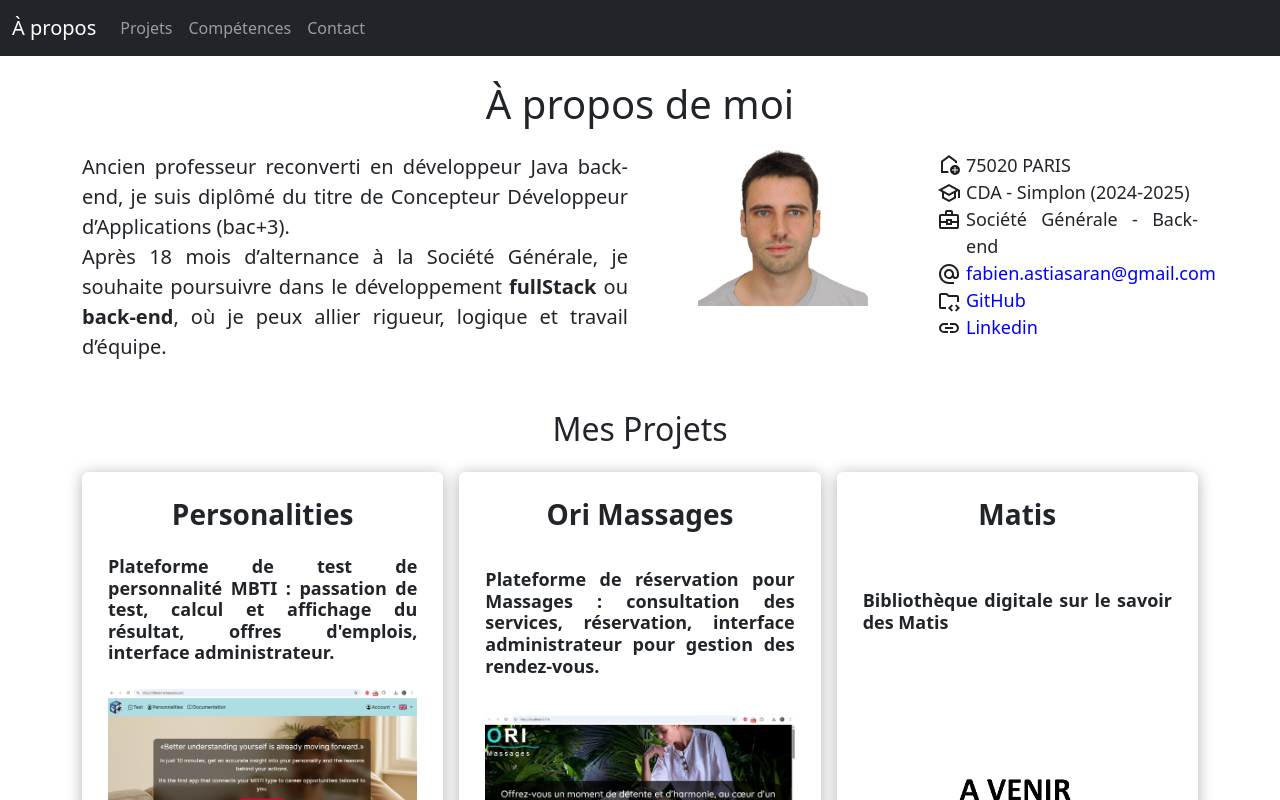
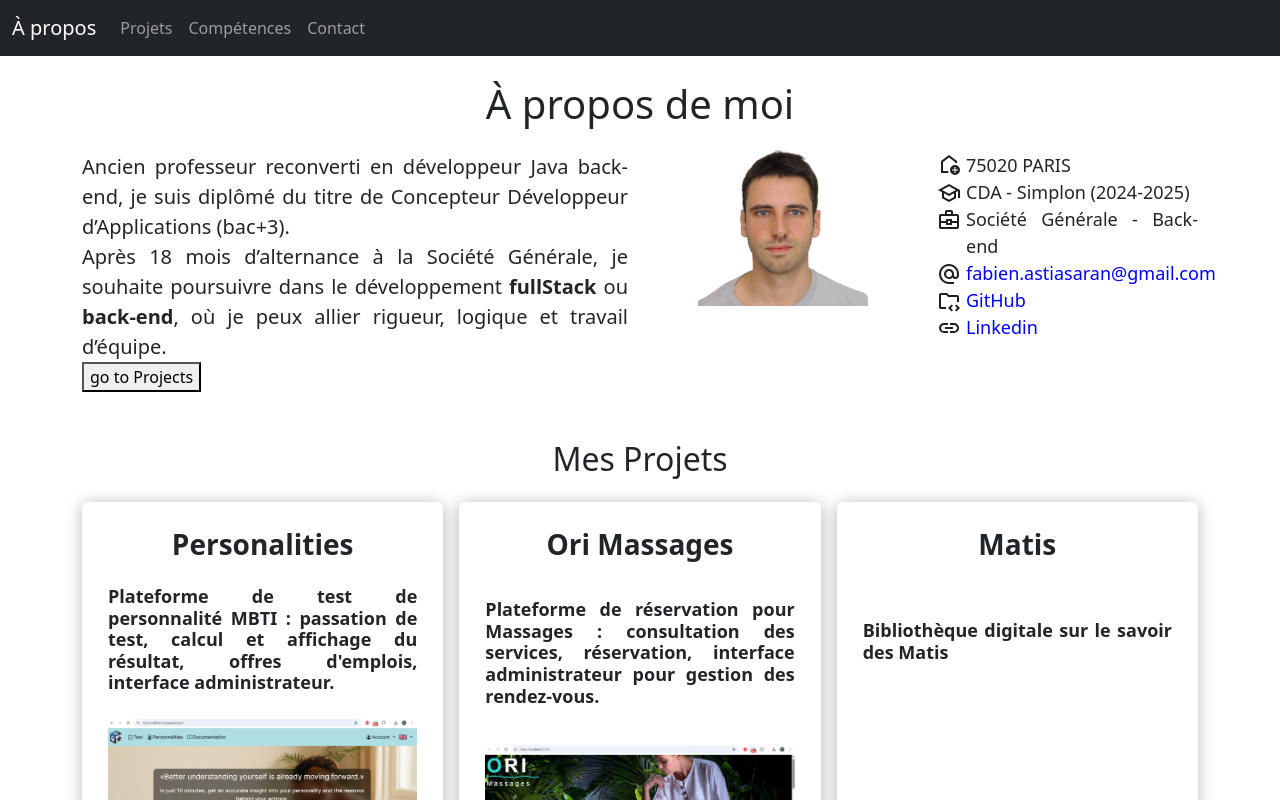
Before and after one commit to fabienAstia/portfolio, a React (Vite) app in the folder fabien-astiasaran-front/: page / in a window 1280 px wide. Shown: the top 800 px of the page. Built offline with nearby package versions, Linux system fonts and the light colour scheme.

Commit message:
scroll into the same page

```diff
--- a/fabien-astiasaran-front/src/views/ContactView/index.jsx
+++ b/fabien-astiasaran-front/src/views/ContactView/index.jsx
@@ -10,17 +10,17 @@ export default function Contact(){
         <form>
             <div className='row row-cols-1 row-cols-md-2'>
                 <div className="col mb-3">
-                    <label for="firstname" className="form-label">Prénom :</label>
+                    <label htmlFor="firstname" className="form-label">Prénom :</label>
                     <input type="text" className="form-control" id="firstname"/>
                 </div>
                 <div className="col mb-3">
-                    <label for="lastName" className="form-label">Nom :</label>
+                    <label htmlFor="lastName" className="form-label">Nom :</label>
                     <input type="text" className="form-control" id="lastName"/>
                 </div>
             </div>
 
             <div className="mb-3">
-                <label className="form-label" for="email">Email :</label>
+                <label className="form-label" htmlFor="email">Email :</label>
                 <input type="email" className="form-control" id="email" aria-describedby="emailHelp"/>
                 <div id="emailHelp" className="form-text">Nous ne partagerons jamais votre email.</div>
             </div>
--- a/fabien-astiasaran-front/src/views/HomePageView/HomePage.css
+++ b/fabien-astiasaran-front/src/views/HomePageView/HomePage.css
@@ -1,3 +1,7 @@
 section{
     margin-bottom: 3rem;
 }
+
+.scroll-margin-top{
+    scroll-margin-top: 56px;
+}
--- a/fabien-astiasaran-front/src/views/HomePageView/index.jsx
+++ b/fabien-astiasaran-front/src/views/HomePageView/index.jsx
@@ -4,28 +4,34 @@ import Projects from '../ProjectsView';
 import Skills from '../SkillsView';
 import ErrorBoundary from '../../components/ErrorBoundary';
 import Contact from '../ContactView'
+import {useRef} from 'react'
 
 export default function HomePage(){
+    const projectsView = useRef(null);
+    function goTo(ref){
+        ref.current.scrollIntoView();
+    }
     return (
         <>
-        <section className='intro'>
+        <section className='intro scroll-margin-top'>
             <ErrorBoundary fallback={<p>Somenthing went wrong</p>}>
                 <AboutMe/>
             </ErrorBoundary>
+            <button onClick={() => goTo(projectsView)}>go to Projects</button>
         </section>
 
-        <section className='projectsView'>
+        <section className='projectsView scroll-margin-top' ref={projectsView}>
             <ErrorBoundary fallback={<p>Somenthing went wrong</p>}>
                 <Projects/>
             </ErrorBoundary>
         </section>
 
-        <section className='skillsView'>
+        <section className='skillsView scroll-margin-top'>
             <ErrorBoundary fallback={<p>Somenthing went wrong</p>}>
                 <Skills/>
             </ErrorBoundary>
         </section>
-         <section className='contactView'>
+         <section className='contactView scroll-margin-top'>
             <ErrorBoundary fallback={<p>Somenthing went wrong</p>}>
                 <Contact/>
             </ErrorBoundary>
```
